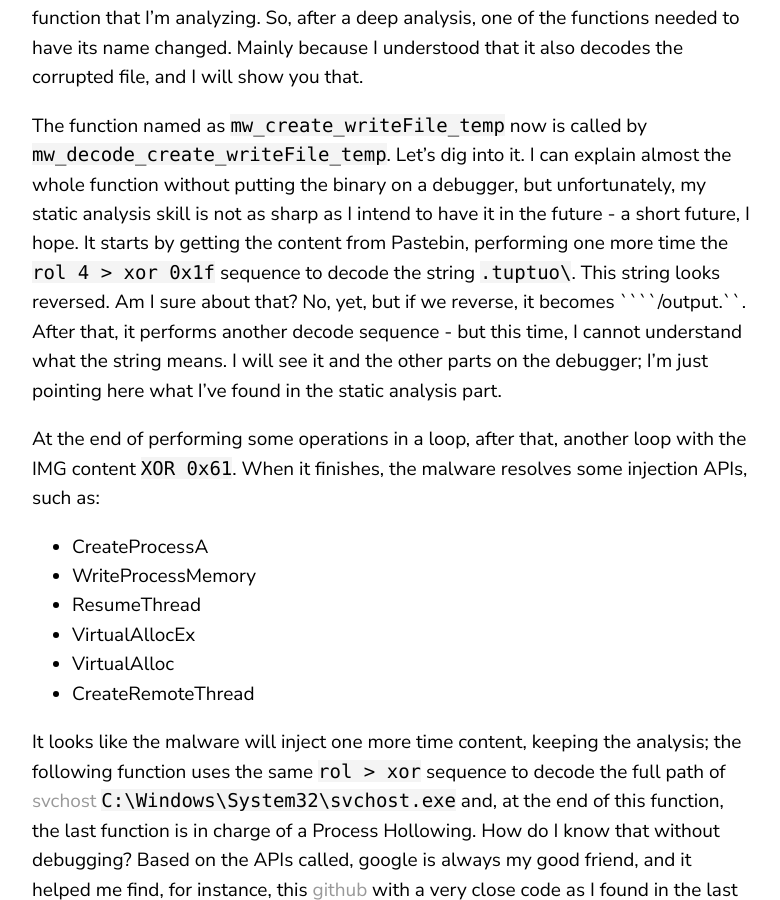
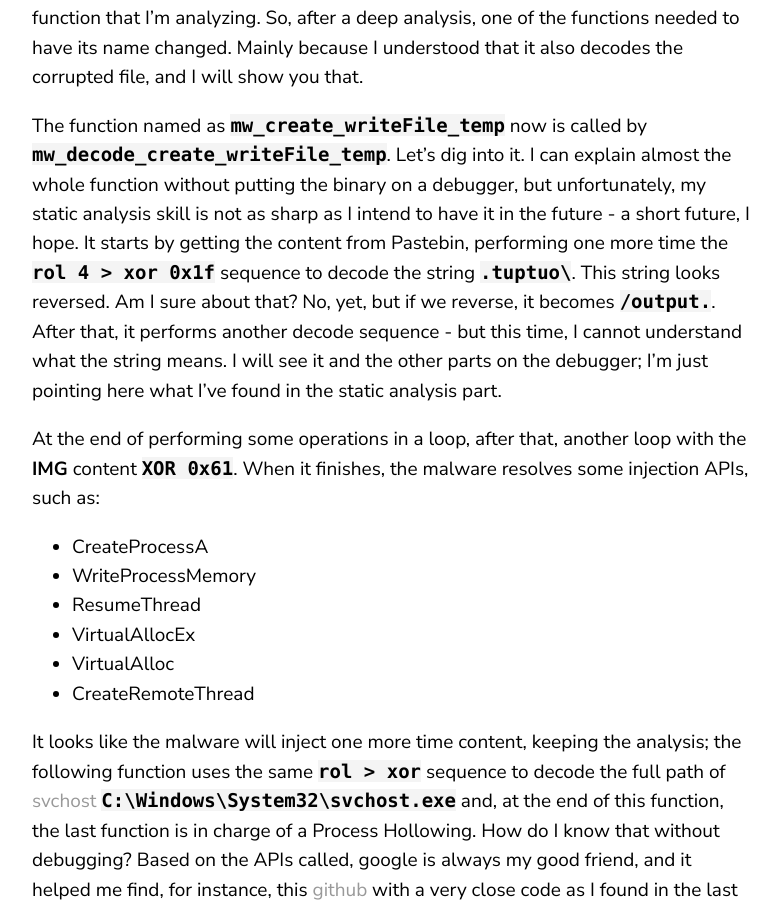
Before and after one commit to moval0x1/moval0x1.github.io, a Jekyll site: the page built from docs/_posts/2023-11-19-zero2auto-custom-sample-part-2.markdown, in a window 1280 px wide and 900 px high, scrolled down 7831 px. Shown: the whole window, without its empty margins (68-848 px from the left). Built offline with Jekyll 4.4.1, drawn with Linux system fonts in a browser that asks for light colours; comment, search, counter and statistics services are not loaded; some of the changed text lies outside the part shown.

Commit message:
Update markdown

`````diff
--- a/docs/_posts/2023-11-19-zero2auto-custom-sample-part-2.markdown
+++ b/docs/_posts/2023-11-19-zero2auto-custom-sample-part-2.markdown
@@ -66,7 +66,7 @@ Here you can see how it works on [Binary Ninja](https://binary.ninja/).
 ![Decode strings Binja Plugin](/assets/images/zero2auto/2023-11-19/BinaryNinja-Zero2Auto-Plugin.gif)
 
 ## Further Stages
-Looking at the strings, I found something that caught my eye; there was a ```cruloader``` and it looked weird; maybe the name of this second part? Perhaps it's a joke? Who knows? I'm assuming that, in fact, it is a part of the malware and not a joke.
+Looking at the strings, I found something that caught my eye; there was a **```cruloader```** and it looked weird; maybe the name of this second part? Perhaps it's a joke? Who knows? I'm assuming that, in fact, it is a part of the malware and not a joke.
 
 ![Cruloader](/assets/images/zero2auto/2023-11-19/bn-cruloader.png)
 
@@ -74,7 +74,7 @@ DiE tells us that we are dealing with a C/C++ program.
 
 ![DiE](/assets/images/zero2auto/2023-11-19/DiE-cruloader.png)
 
-Usually, when I have to deal with it, my first step is to go to the ```main``` function that usually for ```C/C++``` program can be found by three pushes before a call, something like that.
+Usually, when I have to deal with it, my first step is to go to the **```main```** function that usually for **```C/C++``**` program can be found by three pushes before a call, something like that.
 
 ```
 push something
@@ -83,15 +83,15 @@ push something
 call somethingElse
 ```
 
-I found the ```main``` function, it had an interesting part, and I can tell you why. After the ```GetModuleFileNameA``` which is responsible for: **retrieve the fully qualified path for the file that contains the specified module.** and the ```_strtok``` that is a kind of **split** function - until now, nothing new, right? - there is a function that compares with a hex value.
+I found the **```main```** function, it had an interesting part, and I can tell you why. After the **```GetModuleFileNameA```** which is responsible for: **retrieve the fully qualified path for the file that contains the specified module.** and the **```_strtok```** that is a kind of **split** function - until now, nothing new, right? - there is a function that compares with a hex value.
 
 ![Begin of main](/assets/images/zero2auto/2023-11-19/bn-begin-main.png)
 
-Just after going inside this function, we have some values that we can use to search in Google - always a good idea to use Google to bring some insights to us. There are many occurences of the hex value ```0xedb88320``` with a [XOR](https://www.geeksforgeeks.org/bitwise-operators-in-c-cpp/) operation.
+Just after going inside this function, we have some values that we can use to search in Google - always a good idea to use Google to bring some insights to us. There are many occurences of the hex value **```0xedb88320```** with a [XOR](https://www.geeksforgeeks.org/bitwise-operators-in-c-cpp/) operation.
 
 ![CRC32 function](/assets/images/zero2auto/2023-11-19/bn-crc32.png)
 
-One of the first results brings us the information that this is a [CRC32](https://lxp32.github.io/docs/a-simple-example-crc32-calculation/) implementation. To validate it, I will use the HashDB plugin from OALabs implemented on [Binary Ninja](https://binary.ninja/) by [Cindy Xiao](https://github.com/cxiao/hashdb_bn), luckily it worked very well! <3. I just renamed this function to ```mw_crc32```. Because it is easier read names than random numbers.
+One of the first results brings us the information that this is a [CRC32](https://lxp32.github.io/docs/a-simple-example-crc32-calculation/) implementation. To validate it, I will use the HashDB plugin from OALabs implemented on [Binary Ninja](https://binary.ninja/) by [Cindy Xiao](https://github.com/cxiao/hashdb_bn), luckily it worked very well! <3. I just renamed this function to **```mw_crc32```**. Because it is easier read names than random numbers.
 
 ![HashDB](/assets/images/zero2auto/2023-11-19/bn-hashdb-svchost.png)
 
@@ -107,19 +107,19 @@ This part is so cool when we understand what is going on here. Look, this functi
 
 ![Get Pastebin URL](/assets/images/zero2auto/2023-11-19/bn-get-pastebin-url.png)
 
-If we perform the same sequence mentioned previously, the magic happens and we get the Pastebin ```https[:]//pastebin[.]com/raw/mLem9DGk```. I just used [CyberChef](https://gchq.github.io/CyberChef/#recipe=From_Hex('Auto')Rotate_left(4,false)XOR(%7B'option':'Hex','string':'c5'%7D,'Standard',false)&input=ZGExYjFiNWI2YmZmYWVhZTViNGE2YjFiMGE3YWNhYmFiZTZhYWE4YWFlN2I0YTJiYWU4YTk4MGE4YWNmMTgyOGVh) to help me with that.
+If we perform the same sequence mentioned previously, the magic happens and we get the Pastebin **```https[:]//pastebin[.]com/raw/mLem9DGk```**. I just used [CyberChef](https://gchq.github.io/CyberChef/#recipe=From_Hex('Auto')Rotate_left(4,false)XOR(%7B'option':'Hex','string':'c5'%7D,'Standard',false)&input=ZGExYjFiNWI2YmZmYWVhZTViNGE2YjFiMGE3YWNhYmFiZTZhYWE4YWFlN2I0YTJiYWU4YTk4MGE4YWNmMTgyOGVh) to help me with that.
 
 ![CyberChef Pastebin URL](/assets/images/zero2auto/2023-11-19/cyberchef-pastebin-url.png)
 
-The content of Pastebin will be allocated - according to the APIs called after that. Taking a look at Pastebin, it only has another URL which points to this PNG file ```https[:]//i[.]ibb[.]co/KsfqHym/PNG-02-Copy[.]png```. Nice, no? Unfortunately, no :/ Not everything is a flower in this awesome world of malware analysis. The image is corrupted, and it might be fixed before the "execution?". It is my hypothesis.
+The content of Pastebin will be allocated - according to the APIs called after that. Taking a look at Pastebin, it only has another URL which points to this PNG file **```https[:]//i[.]ibb[.]co/KsfqHym/PNG-02-Copy[.]png```**. Nice, no? Unfortunately, no :/ Not everything is a flower in this awesome world of malware analysis. The image is corrupted, and it might be fixed before the "execution?". It is my hypothesis.
 
 ![Corrupted IMG](/assets/images/zero2auto/2023-11-19/img-corrupted.png)
 
 Following taking notes by static analysis, I found good things, and I kind of stayed stuck at some points, but let's keep moving until I got completely stuck. As mentioned before, sometimes I have renamed functions based on voices in my head, lol. To be honest, it is not this but essentially based on what I can understand by the function that I'm analyzing. So, after a deep analysis, one of the functions needed to have its name changed. Mainly because I understood that it also decodes the corrupted file, and I will show you that.
 
-The function named as ```mw_create_writeFile_temp``` now is called by ```mw_decode_create_writeFile_temp```. Let's dig into it. I can explain almost the whole function without putting the binary on a debugger, but unfortunately, my static analysis skill is not as sharp as I intend to have it in the future - a short future, I hope. It starts by getting the content from Pastebin, performing one more time the ```rol 4 > xor 0x1f``` sequence to decode the string ```.tuptuo\```. This string looks reversed. Am I sure about that? No, yet, but if we reverse, it becomes ````/output.``. After that, it performs another decode sequence - but this time, I cannot understand what the string means. I will see it and the other parts on the debugger; I'm just pointing here what I've found in the static analysis part.
+The function named as **```mw_create_writeFile_temp```** now is called by **```mw_decode_create_writeFile_temp```**. Let's dig into it. I can explain almost the whole function without putting the binary on a debugger, but unfortunately, my static analysis skill is not as sharp as I intend to have it in the future - a short future, I hope. It starts by getting the content from Pastebin, performing one more time the **```rol 4 > xor 0x1f```** sequence to decode the string **```.tuptuo\```**. This string looks reversed. Am I sure about that? No, yet, but if we reverse, it becomes **```/output.```**. After that, it performs another decode sequence - but this time, I cannot understand what the string means. I will see it and the other parts on the debugger; I'm just pointing here what I've found in the static analysis part.
 
-At the end of performing some operations in a loop, after that, another loop with the IMG content ```XOR 0x61```. When it finishes, the malware resolves some injection APIs, such as:
+At the end of performing some operations in a loop, after that, another loop with the **IMG** content **```XOR 0x61```**. When it finishes, the malware resolves some injection APIs, such as:
 
 - CreateProcessA
 - WriteProcessMemory
@@ -128,13 +128,13 @@ At the end of performing some operations in a loop, after that, another loop wit
 - VirtualAlloc
 - CreateRemoteThread
 
-It looks like the malware will inject one more time content, keeping the analysis; the following function uses the same ```rol > xor``` sequence to decode the full path of [svchost](https://gchq.github.io/CyberChef/#recipe=From_Hex('Auto')Rotate_left(4,false)XOR(%7B'option':'Hex','string':'a2'%7D,'Standard',false)&input=MWU4OWVmNWZiY2NjNmNkYzVkMWRlZjFmYmQxZDZkN2NmYzE5MDllZjFkNGQxY2FjZGMxZDZkYzg3Y2FkN2M) ```C:\Windows\System32\svchost.exe``` and, at the end of this function, the last function is in charge of a Process Hollowing. How do I know that without debugging? Based on the APIs called, google is always my good friend, and it helped me find, for instance, this [github](https://github.com/m0n0ph1/Process-Hollowing) with a very close code as I found in the last function.
+It looks like the malware will inject one more time content, keeping the analysis; the following function uses the same **```rol > xor```** sequence to decode the full path of [svchost](https://gchq.github.io/CyberChef/#recipe=From_Hex('Auto')Rotate_left(4,false)XOR(%7B'option':'Hex','string':'a2'%7D,'Standard',false)&input=MWU4OWVmNWZiY2NjNmNkYzVkMWRlZjFmYmQxZDZkN2NmYzE5MDllZjFkNGQxY2FjZGMxZDZkYzg3Y2FkN2M) **```C:\Windows\System32\svchost.exe```** and, at the end of this function, the last function is in charge of a Process Hollowing. How do I know that without debugging? Based on the APIs called, google is always my good friend, and it helped me find, for instance, this [github](https://github.com/m0n0ph1/Process-Hollowing) with a very close code as I found in the last function.
 
 So far, so good. Now, let me validate all my hypotheses.
 
 ## The winner debugger
 
-As I started debugging, I just figured out that I forgot to see and renamed some functions, such as the first ```IsDebuggerPresent``` and the most important one, that is the ```CreateToolhelp32Snapshot```. According to MSDN, this API **takes a snapshot of the specified processes, as well as the heaps, modules, and threads used by these processes.**
+As I started debugging, I just figured out that I forgot to see and renamed some functions, such as the first **```IsDebuggerPresent```** and the most important one, that is the **```CreateToolhelp32Snapshot```**. According to MSDN, this API **takes a snapshot of the specified processes, as well as the heaps, modules, and threads used by these processes.**
 
 ```
 HANDLE CreateToolhelp32Snapshot(
@@ -144,11 +144,11 @@ HANDLE CreateToolhelp32Snapshot(
 ```
 It will take a "photo" of the process list and loop through it searching for something, in our case, something hashed by CRC32. I could easily bypass this function result by changing the Zero Flag or the Jump below the comparison, but I'm here to learn more and dig deep into the challenge. Let's debug it! :)
 
-I found that when it compares ```EAX``` with ```0x7C6FFE70``` it returns the wrong result, so let me identify what this value is - I know that it uses a CRC32 implementation, and I will use it to my advantage.
+I found that when it compares **```EAX```** with **```0x7C6FFE70```** it returns the wrong result, so let me identify what this value is - I know that it uses a CRC32 implementation, and I will use it to my advantage.
 
-As it spends some time in the loop, I will use a [Conditional BreakPoint](https://help.x64dbg.com/en/latest/introduction/ConditionalBreakpoint.html) to only break when it is ```explorer.exe``` because malware authors, usually use this function to validate the processes running to close an analysis application or close the process itself if find any weird stuff, I will start there, I would not spend too much time on this loop, to be honest.
+As it spends some time in the loop, I will use a [Conditional BreakPoint](https://help.x64dbg.com/en/latest/introduction/ConditionalBreakpoint.html) to only break when it is **```explorer.exe```** because malware authors, usually use this function to validate the processes running to close an analysis application or close the process itself if find any weird stuff, I will start there, I would not spend too much time on this loop, to be honest.
 
-I just added this beautiful line ```strstr(utf16(ESI), "explorer.exe")``` on this line and executed my program. Easy no?
+I just added this beautiful line **```strstr(utf16(ESI), "explorer.exe")```** on this line and executed my program. Easy no?
 
 ![Conditional BreakPoint](/assets/images/zero2auto/2023-11-19/x64dbg-conditional-bp.png)
 
@@ -156,17 +156,19 @@ And it worked!
 
 ![BreakPoint on explorer.exe](/assets/images/zero2auto/2023-11-19/x64dbg-bp-explorer-exe.png)
 
-I got two programs that I opened to analyze the binary, and both of them were searched by the malware; one of them was ```ProceessHacker.exe``` with the hash ```0x7C6FFE70```
+I got two programs that I opened to analyze the binary, and both of them were searched by the malware; one of them was **```ProceessHacker.exe```** with the hash **```0x7C6FFE70```**.
 
 ![ProcessHacker x64dbg](/assets/images/zero2auto/2023-11-19/x64dbg-processHacker.png)
 
-After closes them I got ```x32dbg.exe``` with the hash ```0xD2F05B7D```
+After closes them I got **```x32dbg.exe```** with the hash **```0xD2F05B7D```**.
 
 ![x32dbg process](/assets/images/zero2auto/2023-11-19/x64dbg-x32dbg-process.png)
 
-As I changed the name of my debugger to ```moval0x1.exe``` I was able to continue without further problems. I have to admit that some tasks are easier with debugger than just open in a disassembly and try to understand without dynamicaly run.
+As I changed the name of my debugger to **```moval0x1.exe```** I was able to continue without further problems. I have to admit that some tasks are easier with debugger than just open in a disassembly and try to understand without dynamicaly run.
 
-The malware download the ```.PNG``` file, get the size using ```HttpQueryInfoA``` with ```dwInfoLevel``` being passed 5, which means ```HTTP_QUERY_CONTENT_LENGTH```. **Retrieves the size of the resource, in bytes**.
+The malware download the **```.PNG```** file, get the size using **```HttpQueryInfoA```** with **```dwInfoLevel```** being passed 5, which means **```HTTP_QUERY_CONTENT_LENGTH```**.
+
+> Retrieves the size of the resource, in bytes.
 
 ![output.jpg](/assets/images/zero2auto/2023-11-19/x64dbg-output-jpg.png)
 
@@ -174,7 +176,7 @@ I saw the **cruloader** string, but I didn't catch the idea behind it debugging.
 
 ![Create file](/assets/images/zero2auto/2023-11-19/x64dbg-cruloader-temp-folder.png)
 
-The magic of learning and reading about APIs, after the folder has been created, we have a ```WriteFile``` telling us everything we need to know.
+The magic of learning and reading about APIs, after the folder has been created, we have a **```WriteFile```** telling us everything we need to know.
 
 ```
 BOOL WriteFile(
`````
Also changed, not shown: other parts of docs/_posts/2023-11-19-zero2auto-custom-sample-part-2.markdown (+4 -4 lines).
